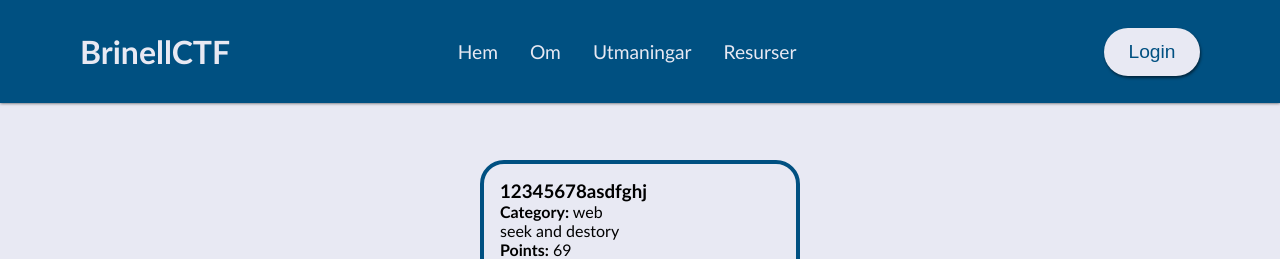
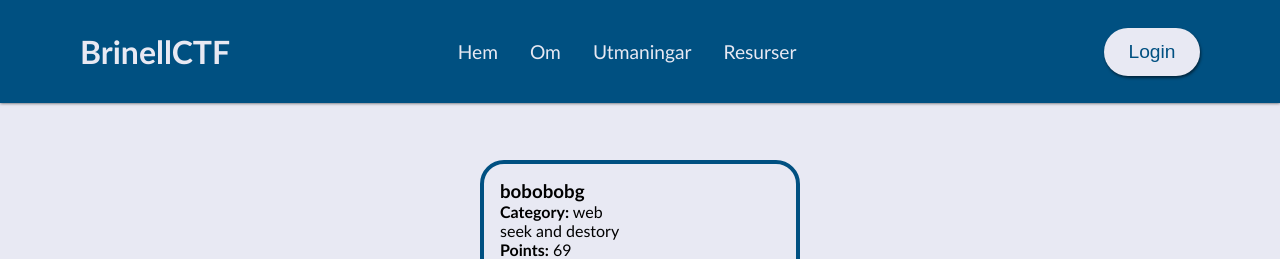
Before and after one commit to PseudoMotivated/BrinellCTF, a React (Vite) app in the folder frontend/: page / in a window 1280 px wide. Shown: the top 259 px of the page. Built offline with nearby package versions, Linux system fonts and the light colour scheme.

Commit message:
chage to test workfow

```diff
--- a/frontend/src/App.jsx
+++ b/frontend/src/App.jsx
@@ -3,7 +3,7 @@ import Footer from "./components/Footer";
 import Header from "./components/Header";
 
 const challenge = {
-  name: "12345678asdfghj",
+  name: "bobobobg",
   category: "web",
   description: "seek and destory",
   points: 69,
```
